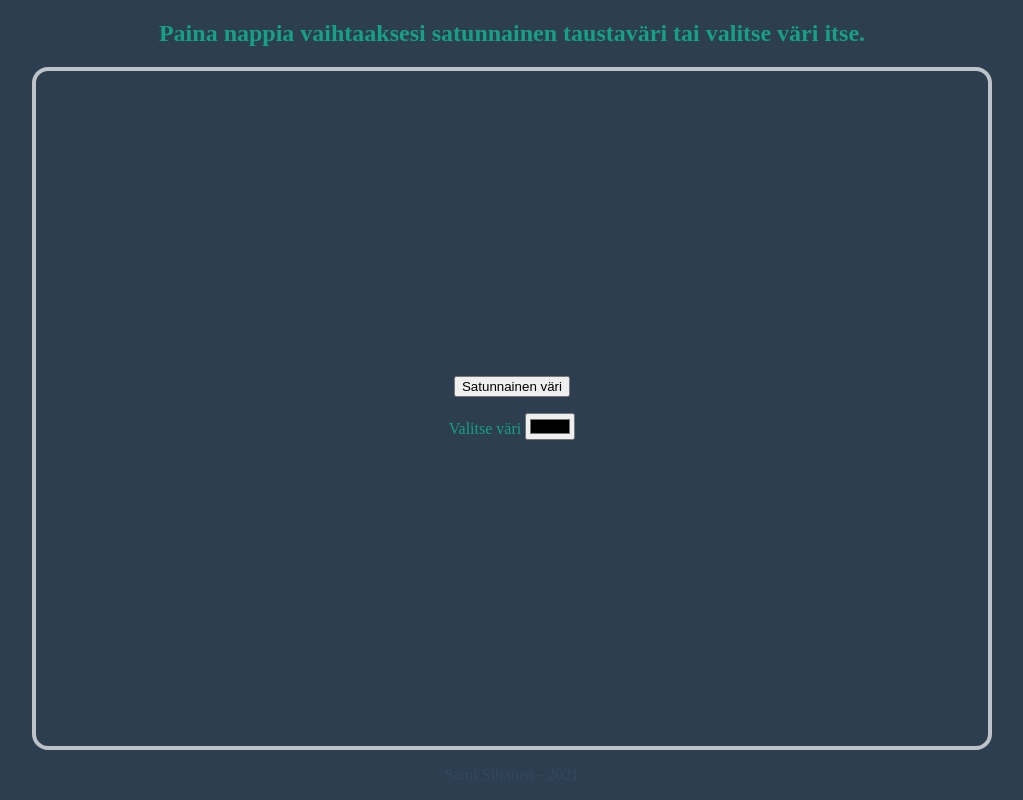
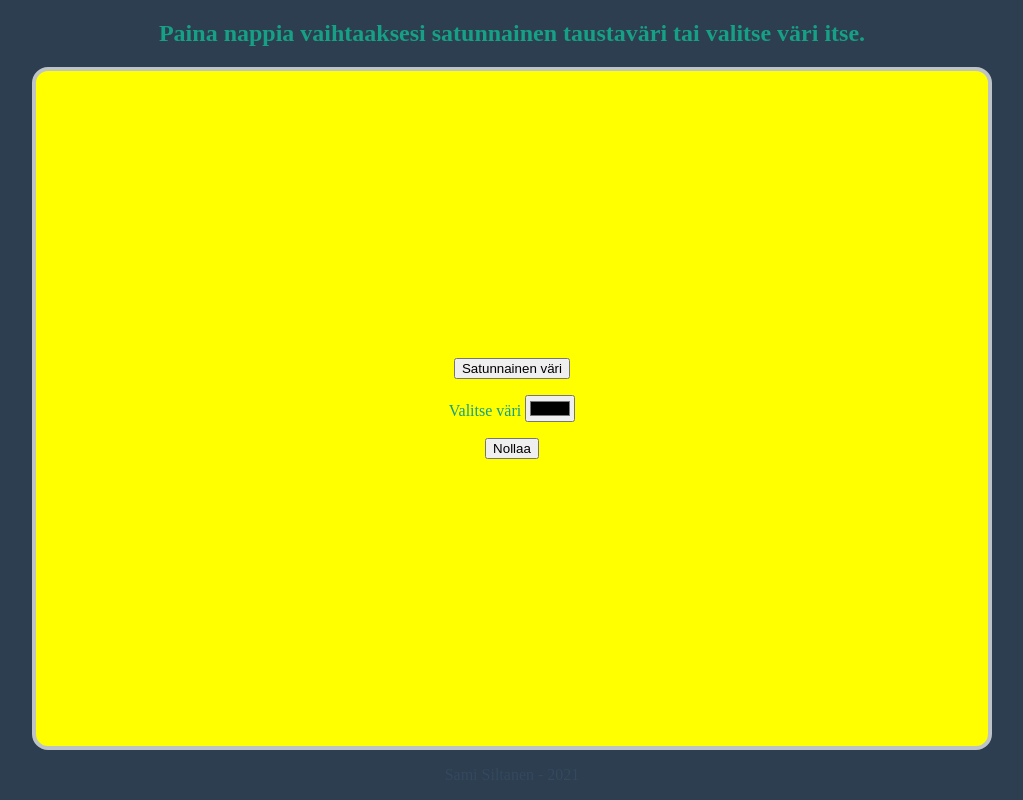
Before and after one commit to zamzam90/Ohjelmoinninopiskelu, a plain HTML site: page random-pikku-projekteja/001/index.html in a window 1280 px wide. Both pictures are taken after a click on the button "Satunnainen väri". Shown: the whole page, without its empty margins (128-1151 px from the left). Drawn offline with Linux system fonts and the light colour scheme.

Commit message:
jottai pientä taas pitkästä aikaa

```diff
--- a/random-pikku-projekteja/001/index.html
+++ b/random-pikku-projekteja/001/index.html
@@ -14,13 +14,18 @@
         Paina nappia vaihtaaksesi satunnainen taustaväri tai valitse väri itse.
       </h2>
     </header>
-    <div class="container">
+    <div class="container" id="tausta">
       <div>
-        <button id="satunnainenVari">Satunnainen väri</button>
+        <button id="satunnainenVari" onclick="return randomColor();">
+          Satunnainen väri
+        </button>
       </div>
       <div>
         <label for="manuaalinenVari">Valitse väri</label>
         <input type="color" name="" id="manuaalinenVari" />
+      </div>
+      <div>
+        <button id="reset" onclick="return bgColorReset();">Nollaa</button>
       </div>
     </div>
     <footer class="text-center">
--- a/random-pikku-projekteja/001/script.js
+++ b/random-pikku-projekteja/001/script.js
@@ -1,8 +1,44 @@
 /*
 TODO:
-vaihtaa bodyn taustaväriä:
-    -napista "satunnainen" väri
+-vaihtaa containerin taustaväriä:
     -colorpikkeristä väri
+-mobiili kikkailu?
 */
-const randomColor = document.getElementById("satunnainenVari");
+
+const colors = [
+  "#FF0000",
+  "#00FF00",
+  "#0000FF",
+  "#FFFF00",
+  "#FF00FF",
+  "#00FFFF",
+  "#FF7F00",
+  "#FF007F",
+  "#7FFF00",
+  "#7F00FF",
+  "#00FF7F",
+  "#007FFF",
+];
+console.log("värit: " + colors);
+
+//vaihdetaan taustaväriksi joku satunnainen väri colors arraystä
+function randomColor() {
+  var howManyColors = colors.length;
+  var randomNumberForColor = Math.floor(Math.random() * howManyColors);
+  console.log(
+    "random väri: " +
+      randomNumberForColor +
+      " = " +
+      colors[randomNumberForColor]
+  );
+  document.getElementById("tausta").style.backgroundColor =
+    colors[randomNumberForColor];
+}
+
 const manualColor = document.getElementById("manuaalinenVari");
+
+//resetoidaan tausta takaisin alkuperäiselle värille
+function bgColorReset() {
+  document.getElementById("tausta").style.backgroundColor = "#2c3e50";
+  console.log("taustaväri resetoitu..");
+}
```
